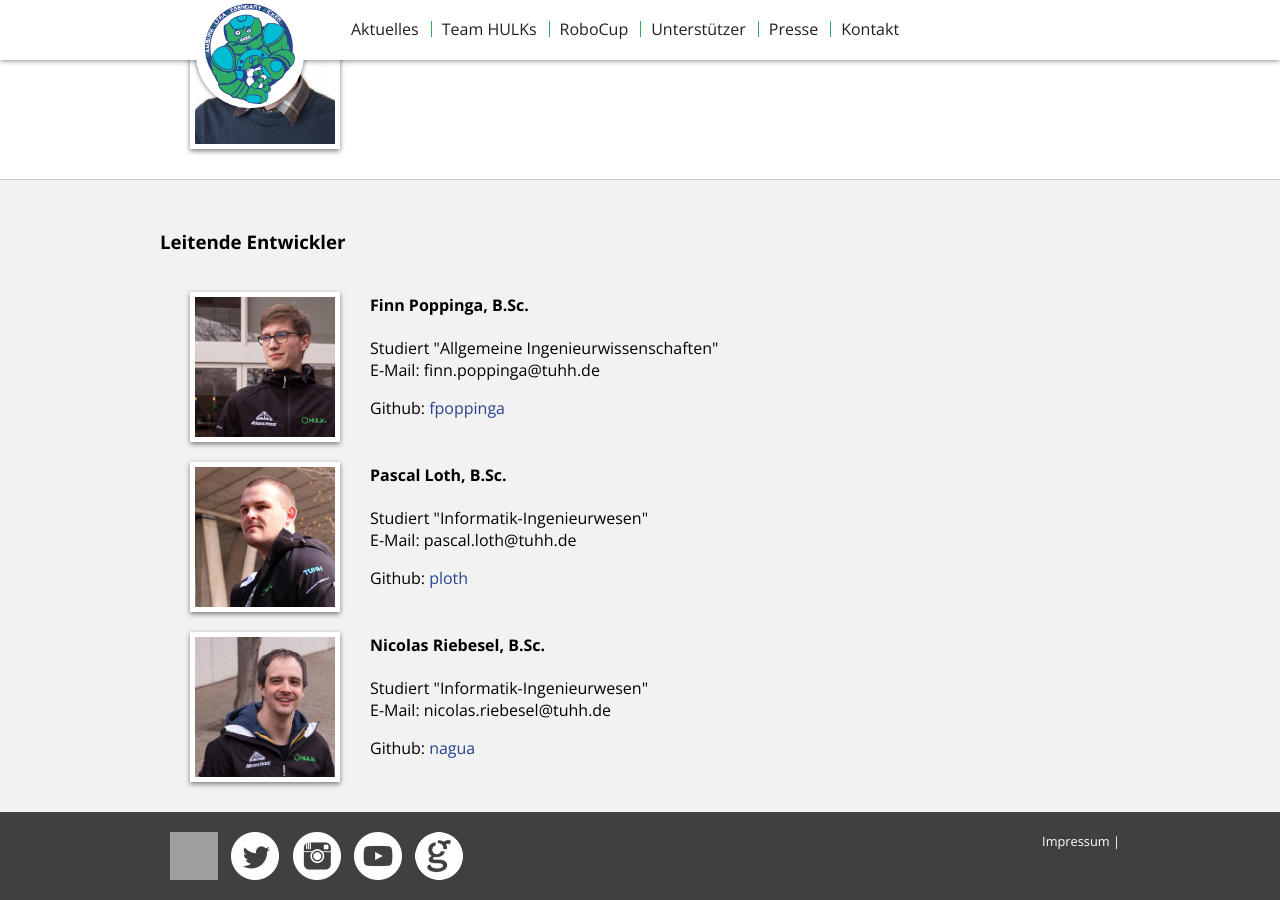
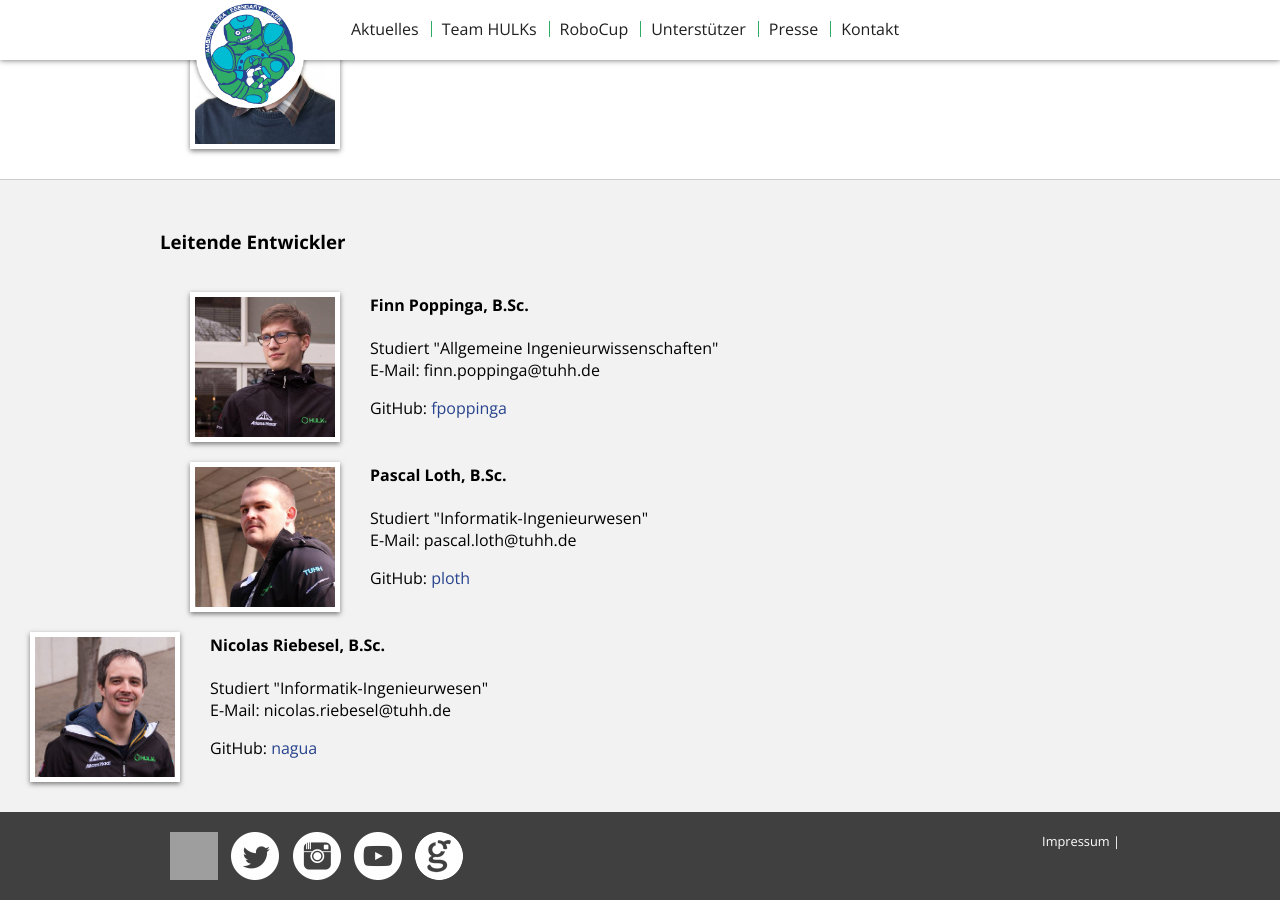
Before and after one commit to HULKs/hulks.github.io, a Jekyll site: the page built from kontakt/index.html, in a window 1280 px wide and 900 px high, scrolled down 971 px. Built offline with Jekyll 4.4.1, drawn with Linux system fonts in a browser that asks for light colours; part of the change alters nothing that is shown; grey boxes are pictures that could not be loaded.

```diff
--- a/kontakt/index.html
+++ b/kontakt/index.html
@@ -71,7 +71,7 @@ title: Kontakt
             <p>
               Studiert "Allgemeine Ingenieurwissenschaften"  <br>
               E-Mail: finn.poppinga@tuhh.de</p>
-              Github: <a href="https://github.com/fpoppinga" target="_blank">fpoppinga</a>
+              GitHub: <a href="https://github.com/fpoppinga" target="_blank">fpoppinga</a>
         </div>
     </div>
     <div class="container">
@@ -82,10 +82,10 @@ title: Kontakt
             <p>
               Studiert "Informatik-Ingenieurwesen" <br>
               E-Mail: pascal.loth@tuhh.de</p>
-              Github: <a href="https://github.com/ploth" target="_blank">ploth</a>
+              GitHub: <a href="https://github.com/ploth" target="_blank">ploth</a>
         </div>
     </div>
-    <div class="container">
+    <div class="conrainer">
         <figure class="col-contact photo-contact">
             <img src="{{site.path}}/_photos/members/foto_nicolas_riebesel.jpg"  />
         </figure><div class="col-6-10">
@@ -93,7 +93,7 @@ title: Kontakt
             <p>
               Studiert "Informatik-Ingenieurwesen" <br>
               E-Mail: nicolas.riebesel@tuhh.de</p>
-              Github: <a href="https://github.com/nagua" target="_blank">nagua</a>
+              GitHub: <a href="https://github.com/nagua" target="_blank">nagua</a>
         </div>
     </div>
 </section>
```
